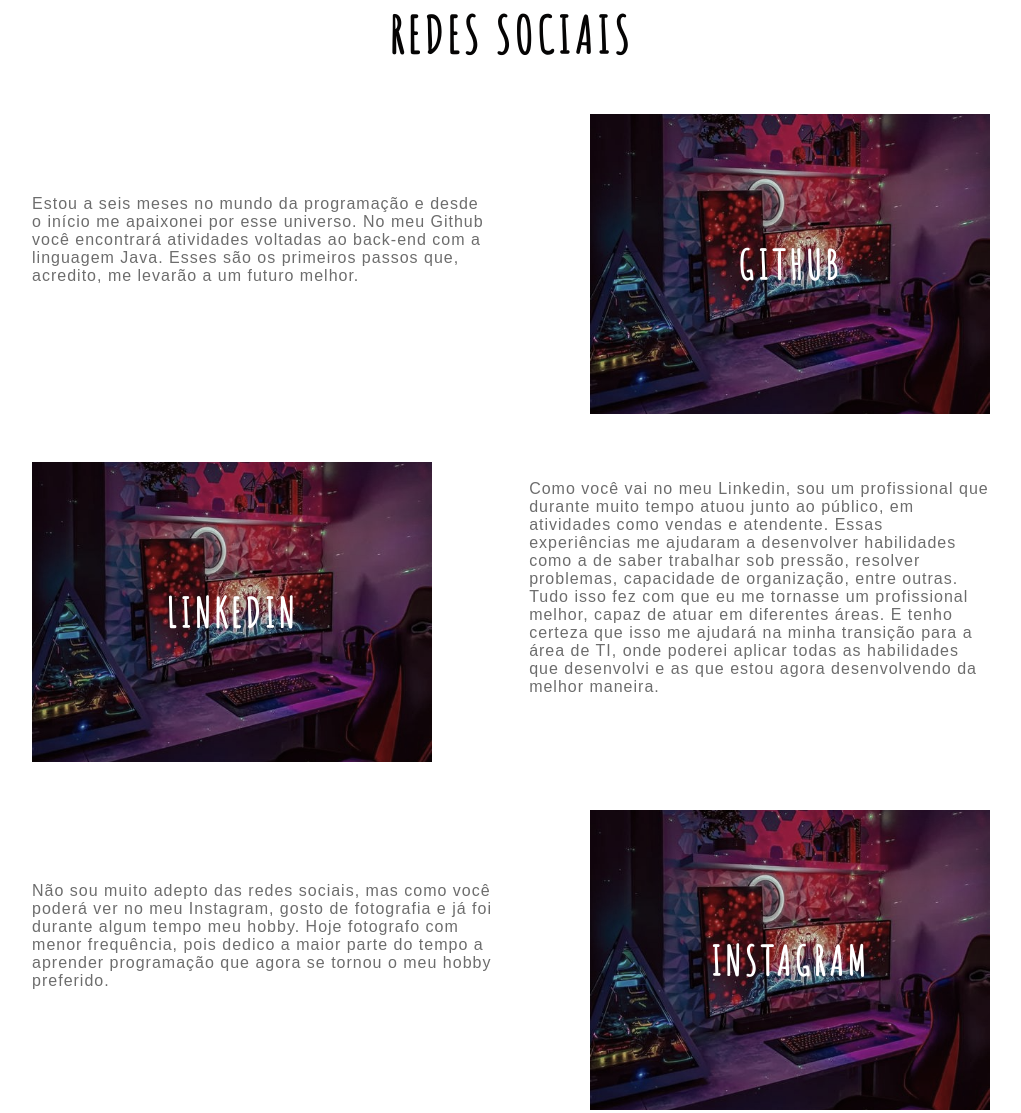
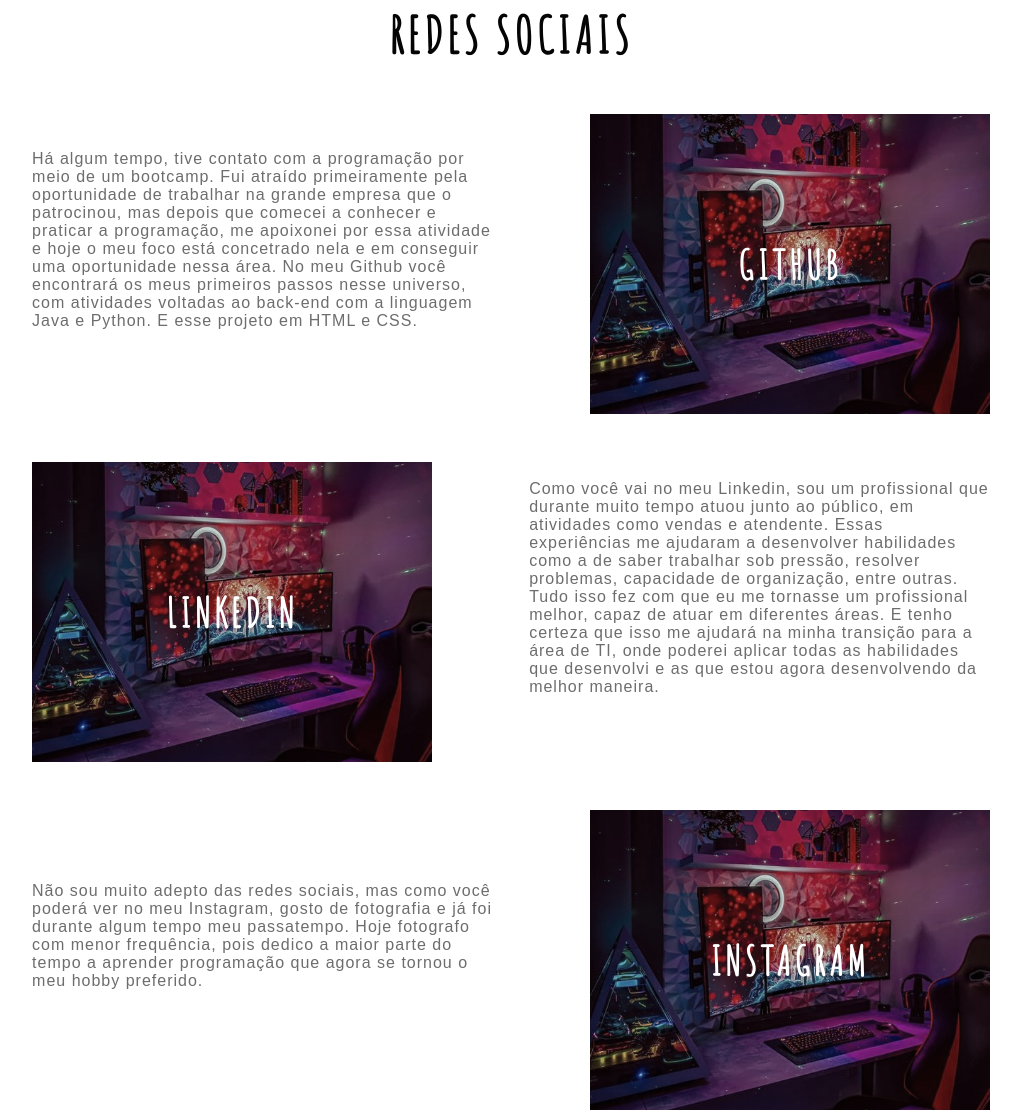
Before and after one commit to BrunoAlmeida1/dio-projeto-html-css, a plain HTML site: page Site/index.html in a window 1280 px wide. Shown: the part 845-1958 px from the top of the page, without its empty margins (129-1150 px from the left). Drawn offline with Linux system fonts and the light colour scheme.

Commit message:
Alterações no texto

```diff
--- a/Site/index.html
+++ b/Site/index.html
@@ -51,9 +51,12 @@
         <h1 class="title"><a name="medias"></a>REDES SOCIAIS</h1>
         <div class="card-container">
             <div class="card-text">
-                Estou a seis meses no mundo da programação e desde o início me apaixonei por esse universo.
-                No meu Github você encontrará atividades voltadas ao back-end com a linguagem Java.
-                Esses são os primeiros passos que, acredito, me levarão a um futuro melhor.
+                Há algum tempo, tive contato com a programação por meio de um bootcamp. Fui atraído primeiramente pela
+                oportunidade de trabalhar na grande empresa que o patrocinou, mas depois que comecei a conhecer e
+                praticar a programação, me apoixonei por essa atividade e hoje o meu foco está concetrado nela e em
+                conseguir uma oportunidade nessa área.
+                No meu Github você encontrará os meus primeiros passos nesse universo, com atividades voltadas ao
+                back-end com a linguagem Java e Python. E esse projeto em HTML e CSS.
             </div>
             <a href="https://github.com/BrunoAlmeida1" target="_black">
                 <div class="card">
@@ -86,7 +89,7 @@
         <div class="card-container">
             <div class="card-text">
                 Não sou muito adepto das redes sociais, mas como você poderá ver no meu Instagram, gosto de fotografia e
-                já foi durante algum tempo meu hobby.
+                já foi durante algum tempo meu passatempo.
                 Hoje fotografo com menor frequência, pois dedico a maior parte do tempo a aprender programação que agora
                 se tornou o meu hobby preferido.
             </div>
@@ -109,7 +112,7 @@
                     <div class="card2">
                         <div class="card-wrapper-1">
                             <h2>Atividades Java</h2>
-                            <p class="txt-wrapper">Veja minhas atividades</p>
+                            <p class="txt-wrapper">Meus exercícios de Java básico</p>
                             <div class="line">
                                 <p>Clique</p>
                             </div>
```
